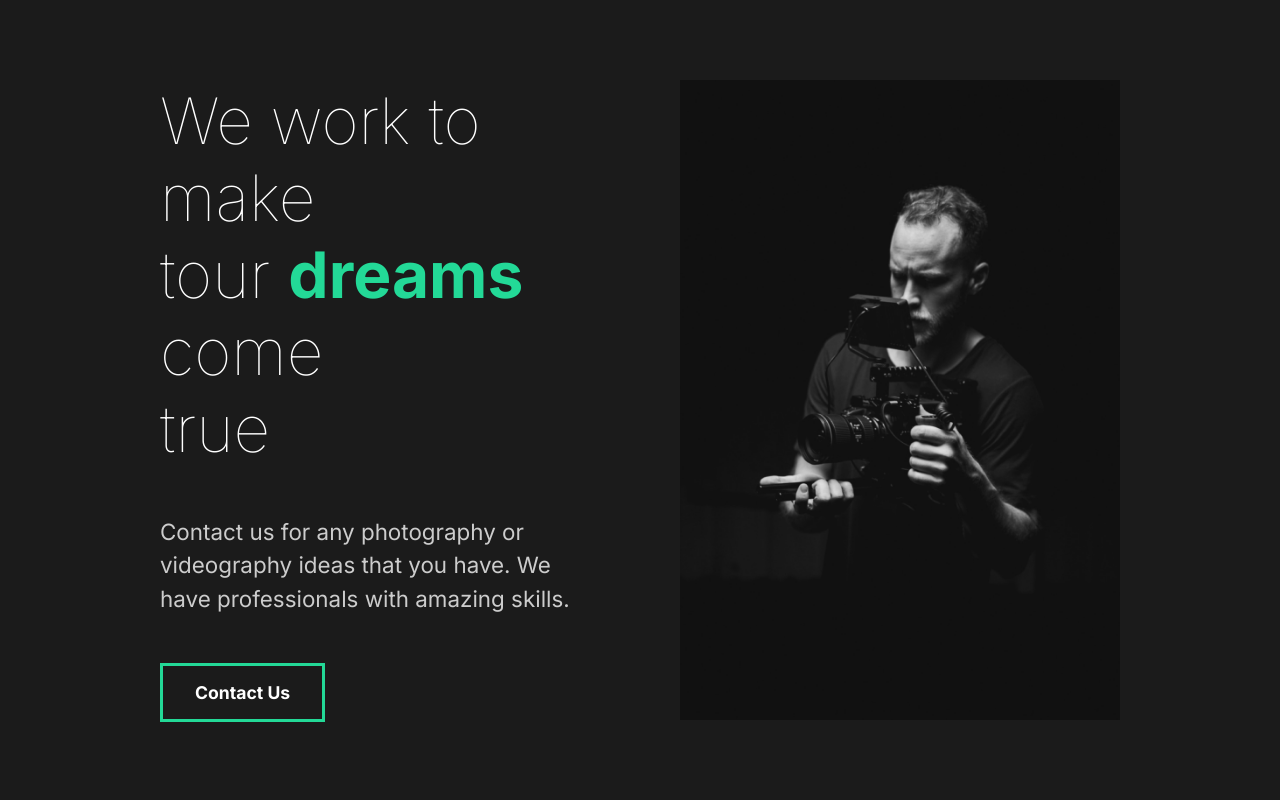
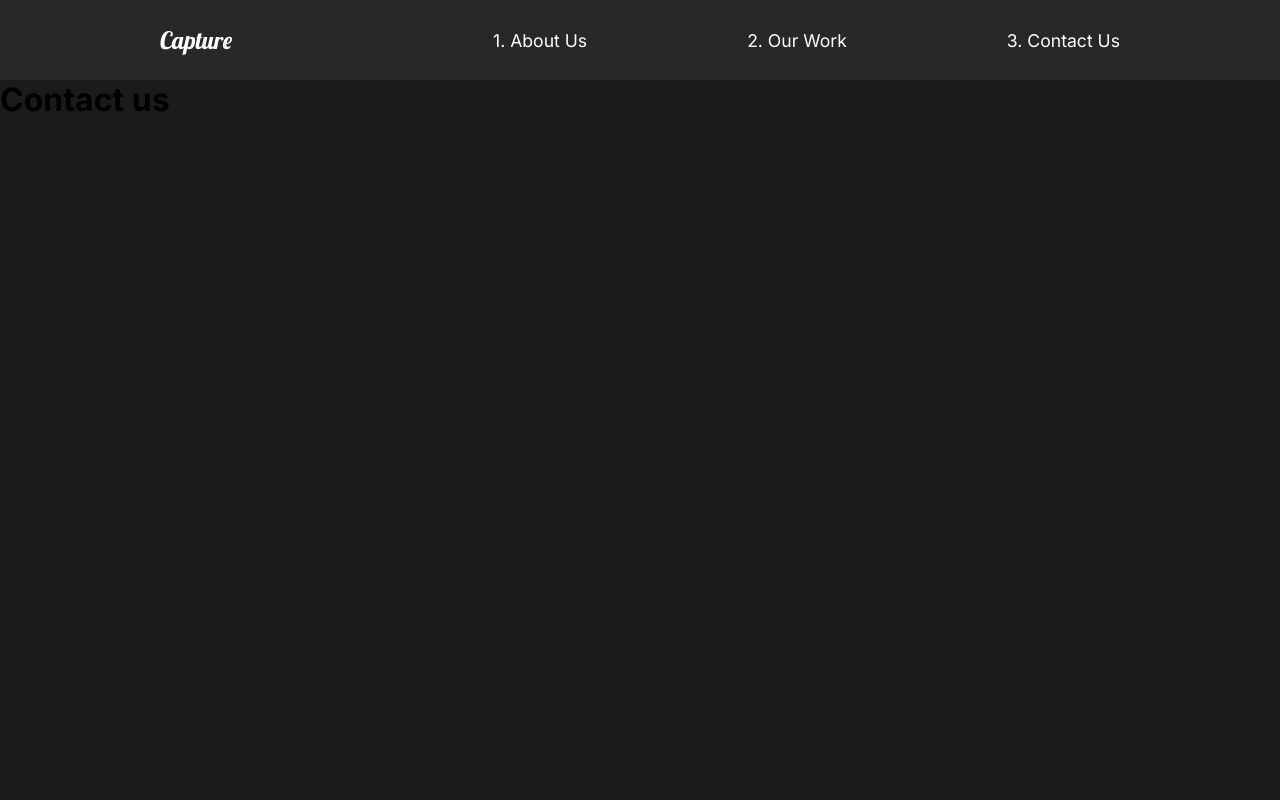
Before and after one commit to MalithaJeewaka/capture-portfolio, a React (Create React App) app: page /contact in a window 1280 px wide. Shown: the top 800 px of the page. Built offline with nearby package versions, Linux system fonts and the light colour scheme.

Commit message:
7. Routing and Navbar

```diff
--- a/src/App.js
+++ b/src/App.js
@@ -1,11 +1,20 @@
 import AboutUs from "./pages/AboutUs";
 import GlobalStyles from "./components/GlobalStyles";
+import Nav from "./components/Nav";
+import OurWork from "./pages/OurWork";
+import ContactUs from "./pages/ContactUs";
+import { Routes, Route } from "react-router-dom";
 
 function App() {
   return (
     <div className="App">
       <GlobalStyles />
-      <AboutUs />
+      <Nav />
+      <Routes>
+        <Route path="/" element={<AboutUs />} exact />
+        <Route path="/work" element={<OurWork />} />
+        <Route path="/contact" element={<ContactUs />} />
+      </Routes>
     </div>
   );
 }
--- a/src/components/FaqSection.js
+++ b/src/components/FaqSection.js
@@ -1,8 +1,11 @@
 import React from "react";
+
+import styled from "styled-components";
+import { About } from "../styles";
 
 function FaqSection() {
   return (
-    <div className="faq">
+    <Faq className="faq">
       <h2>Any Questions?</h2>
       <div className="question">
         <h4>How Do I Start?</h4>
@@ -13,6 +16,7 @@
             Distinctio, illo.
           </p>
         </div>
+        <div className="faq-line"></div>
       </div>
       <div className="question">
         <h4>Daily Schedule</h4>
@@ -23,6 +27,7 @@
             Distinctio, illo.
           </p>
         </div>
+        <div className="faq-line"></div>
       </div>
       <div className="question">
         <h4>Different Payment Methods</h4>
@@ -33,6 +38,7 @@
             Distinctio, illo.
           </p>
         </div>
+        <div className="faq-line"></div>
       </div>
       <div className="question">
         <h4>What Products Do You Offer?</h4>
@@ -43,9 +49,38 @@
             Distinctio, illo.
           </p>
         </div>
+        <div className="faq-line"></div>
       </div>
-    </div>
+    </Faq>
   );
 }
 
+const Faq = styled(About)`
+  display: block;
+
+  span {
+    display: block;
+  }
+  h2 {
+    padding-bottom: 2rem;
+    font-weight: lighter;
+  }
+  .faq-line {
+    background: #cccccc;
+    height: 0.2rem;
+    margin: 2rem 0rem;
+    width: 100%;
+  }
+  .question {
+    padding: 3rem 0rem;
+    cursor: pointer;
+  }
+  .answer {
+    padding: 2rem 0rem;
+    p {
+      padding: 1rem 0rem;
+    }
+  }
+`;
+
 export default FaqSection;
--- a/src/components/GlobalStyles.js
+++ b/src/components/GlobalStyles.js
@@ -38,7 +38,7 @@
     }
     h4 {
         font-weight: bold;
-
+        font-size: 2rem;
     }
     span{
         font-weight: bold;
--- /dev/null
+++ b/src/components/Nav.js
@@ -0,0 +1,57 @@
+import React from "react";
+import styled from "styled-components";
+import { Link } from "react-router-dom";
+
+function Nav() {
+  return (
+    <StyledNav>
+      <h1>
+        <Link id="logo" to="/">
+          Capture
+        </Link>
+      </h1>
+      <ul>
+        <li>
+          <Link to="/">1. About Us</Link>
+        </li>
+        <li>
+          <Link to="/work">2. Our Work</Link>
+        </li>
+        <li>
+          <Link to="/contact">3. Contact Us</Link>
+        </li>
+      </ul>
+    </StyledNav>
+  );
+}
+
+const StyledNav = styled.nav`
+  min-height: 10vh;
+  display: flex;
+  justify-content: space-between;
+  margin: auto;
+  align-items: center;
+  padding: 1rem 10rem;
+  background: #282828;
+
+  a {
+    color: white;
+    text-decoration: none;
+  }
+
+  ul {
+    display: flex;
+    list-style-type: none;
+  }
+  #logo {
+    font-size: 1.5rem;
+    font-weight: lighter;
+    font-family: "Lobster", cursive;
+  }
+  li {
+    position: relative;
+    padding-left: 10rem;
+  }
+`;
+
+export default Nav;
--- a/src/index.js
+++ b/src/index.js
@@ -2,10 +2,13 @@
 import ReactDOM from "react-dom/client";
 import "./index.css";
 import App from "./App";
+import { BrowserRouter } from "react-router-dom";
 
 const root = ReactDOM.createRoot(document.getElementById("root"));
 root.render(
   <React.StrictMode>
-    <App />
+    <BrowserRouter>
+      <App />
+    </BrowserRouter>
   </React.StrictMode>
 );
--- /dev/null
+++ b/src/pages/ContactUs.js
@@ -0,0 +1,11 @@
+import React from "react";
+
+function ContactUs() {
+  return (
+    <div>
+      <h1>Contact us</h1>
+    </div>
+  );
+}
+
+export default ContactUs;
--- /dev/null
+++ b/src/pages/OurWork.js
@@ -0,0 +1,11 @@
+import React from "react";
+
+function OurWork() {
+  return (
+    <div>
+      <h1>Our Work</h1>
+    </div>
+  );
+}
+
+export default OurWork;
```
